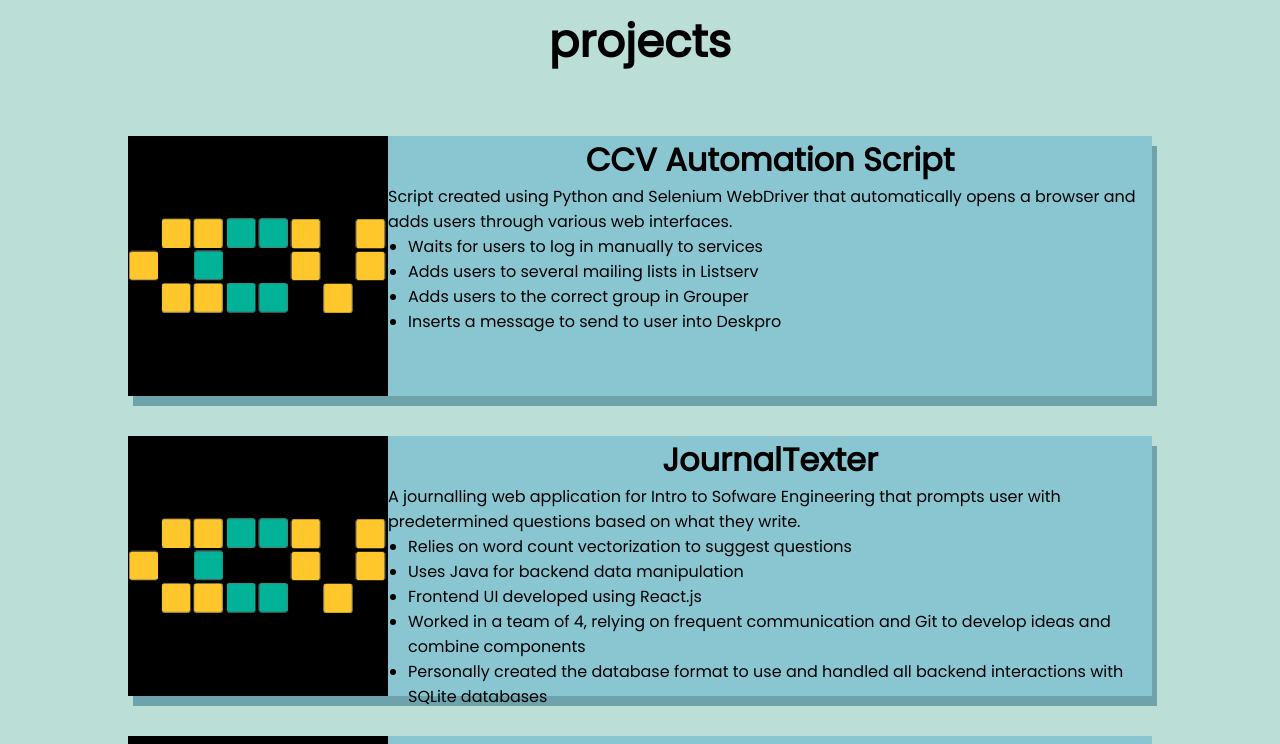
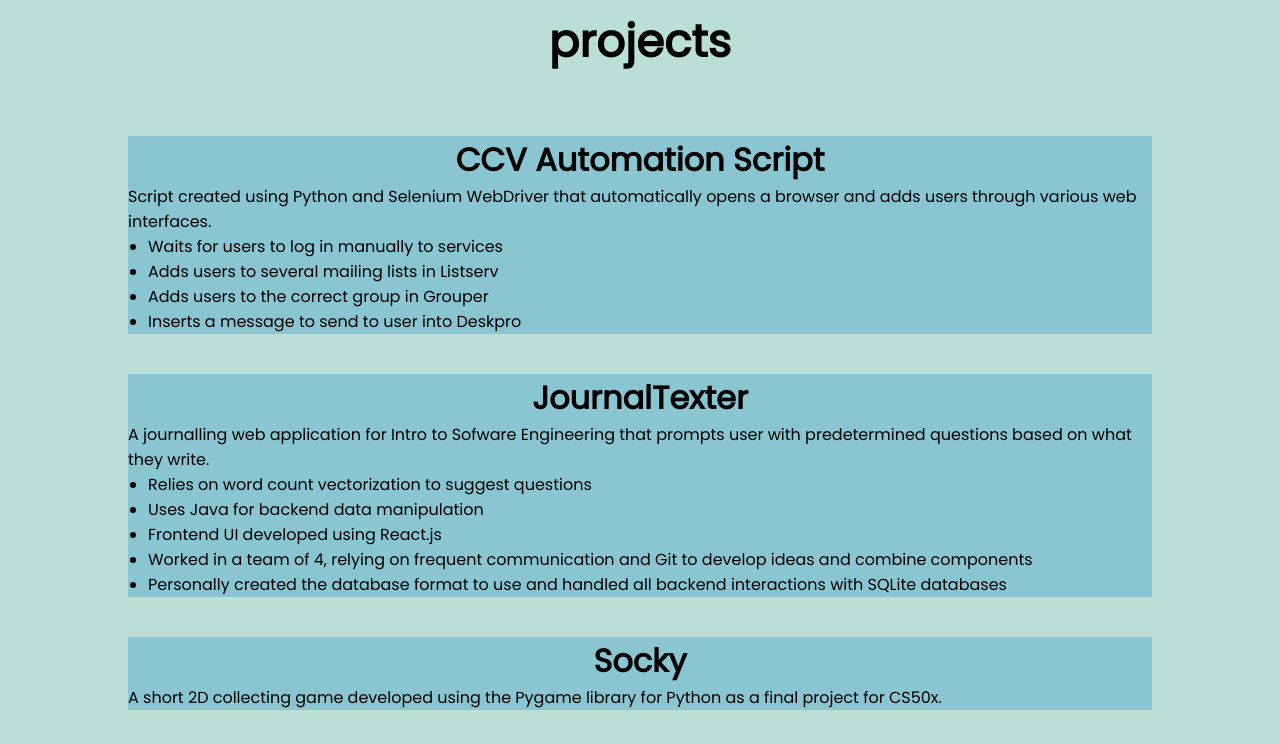
Before and after one commit to r-fameli/my-site, a React (Create React App) app: page / in a window 1280 px wide. Shown: the part 1580-2324 px from the top of the page. Built offline with nearby package versions, Linux system fonts and the light colour scheme.

Commit message:
Update dependencies and add hover effects to section boxes

```diff
--- a/src/components/homePageSections/Experience.js
+++ b/src/components/homePageSections/Experience.js
@@ -1,7 +1,7 @@
 import React, { Component } from 'react';
 import '../../css/Experience.css'
 import SectionHeading from '../heading/SectionHeading';
-import SectionBox from '../sectionBox/SectionBox';
+import SectionBoxWithImage from '../sectionBox/SectionBoxWithImage';
 import ccvImage from '../../assets/ccv-black-background.png'
 
 class ExperienceSection extends Component {
@@ -15,14 +15,14 @@ class ExperienceSection extends Component {
         let textBoxStyle = {
             backgroundColor: "#E2B5BC",
         }
-        let boxStyle = {
-            boxShadow: "5px 10px #C5979E",
-        }
+        let boxStyle = { }
+            // boxShadow: "5px 10px #C5979E",
+        // }
         return (
             <div className={"Experience section"}>
                 <SectionHeading text="experience" />
                 <div className={"Experience-box-container"}>
-                    <SectionBox
+                    <SectionBoxWithImage
                         title="Full Measure Grad Support Worker"
                         description={ccvDescription}
                         image={ccvImage}
@@ -30,7 +30,7 @@ class ExperienceSection extends Component {
                         boxStyle={boxStyle}
                         textBoxStyle={textBoxStyle}
                     />
-                    <SectionBox
+                    <SectionBoxWithImage
                         title="CCV User Services Internship"
                         description={ccvDescription}
                         image={ccvImage}
--- a/src/components/homePageSections/Projects.js
+++ b/src/components/homePageSections/Projects.js
@@ -45,9 +45,7 @@ class ProjectsSection extends Component {
         let textBoxStyle = {
             backgroundColor: "#8AC6D1",
         }
-        let boxStyle = {
-            boxShadow: "5px 10px #6EA3AC",
-        }
+        let boxStyle = {}
 
         return (
             <div className={"Projects section"}>
@@ -56,28 +54,28 @@ class ProjectsSection extends Component {
                     <SectionBox
                         title="CCV Automation Script"
                         description={ccvAutomationDescription}
-                        image={ccvImage}
+                        className="Projects-box"
                         boxStyle={boxStyle}
                         textBoxStyle={textBoxStyle}
                     />
                     <SectionBox
                         title="JournalTexter"
                         description={journalTexterDescription}
-                        image={ccvImage}
+                        className="Projects-box"
                         boxStyle={boxStyle}
                         textBoxStyle={textBoxStyle}
                     />
                     <SectionBox
                         title="Socky"
                         description={sockyDescription}
-                        image={ccvImage}
+                        className="Projects-box"
                         boxStyle={boxStyle}
                         textBoxStyle={textBoxStyle}
                     />
                     <SectionBox
                         title="Auctions Project"
                         description={auctionsProject}
-                        image={ccvImage}
+                        className="Projects-box"
                         boxStyle={boxStyle}
                         textBoxStyle={textBoxStyle}
                     />
--- a/src/components/sectionBox/SectionBox.js
+++ b/src/components/sectionBox/SectionBox.js
@@ -5,10 +5,7 @@ function SectionBox(props) {
     // TODO add bottom links
     return (
         <div className="SectionBox" style={props.boxStyle}>
-            <span className="SectionBox-image-container">
-                <img className="SectionBox-image" src={props.image} />
-            </span>
-            <span className="SectionBox-text" style={props.textBoxStyle} >
+            <span className="SectionBox-text" style={props.textBoxStyle}>
                 <h1>{props.title}</h1>
                 {props.description}
             </span>
--- /dev/null
+++ b/src/components/sectionBox/SectionBoxWithImage.js
@@ -0,0 +1,18 @@
+import React from 'react';
+import '../../css/SectionBox.css';
+
+function SectionBoxWithImage(props) {
+    return (
+        <div className="SectionBox" style={props.boxStyle}>
+            <span className="SectionBox-image-container">
+                <img className="SectionBox-image" src={props.image} />
+            </span>
+            <span className="SectionBox-text" style={props.textBoxStyle} >
+                <h1>{props.title}</h1>
+                {props.description}
+            </span>
+        </div>
+    )
+}
+
+export default SectionBoxWithImage;
--- a/src/css/Experience.css
+++ b/src/css/Experience.css
@@ -1,7 +1,7 @@
 .Experience {
+    min-height:100%;
     background-color: #FAE3D9;
     align-content: center;
-    /* margin-top:9.5vh; */
 }
 
 .Experience-box-container {
@@ -10,6 +10,10 @@
     flex-direction: column;
 }
 
-.Experience-box {
-    background-color: black;
+.Experience-box-container .SectionBox {
+    transition: box-shadow 0.8s
 }
+
+.Experience-box-container .SectionBox:hover {
+    box-shadow: 5px 10px #C5979E
+}
--- a/src/css/Projects.css
+++ b/src/css/Projects.css
@@ -7,3 +7,11 @@
     display:flex;
     flex-direction: column;
 }
+
+.Projects-box-container .SectionBox {
+    transition: box-shadow 0.8s
+}
+
+.Projects-box-container .SectionBox:hover {
+    box-shadow: 5px 10px 5px 6px #6EA3AC
+}
--- a/src/css/SectionBox.css
+++ b/src/css/SectionBox.css
@@ -3,7 +3,6 @@
     width:80%;
     display:flex;
     margin: 20px;
-    /* box-shadow: 5px 10px slategrey; */
     max-height: 260px;
     /* display:grid; */
     /* grid-template-columns: 30% 80%; */
@@ -22,6 +21,7 @@
     /* height: 260px; */
     width: 100%;
 }
+
 
 .SectionBox-text h1 {
     text-align:center;
```
Also changed, not shown: 1 other file (tests, documents, lock files or other folders).
